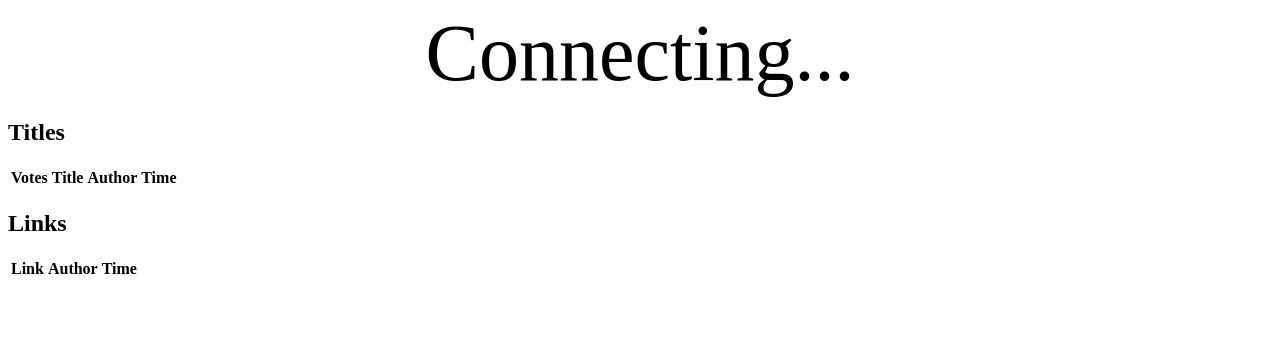
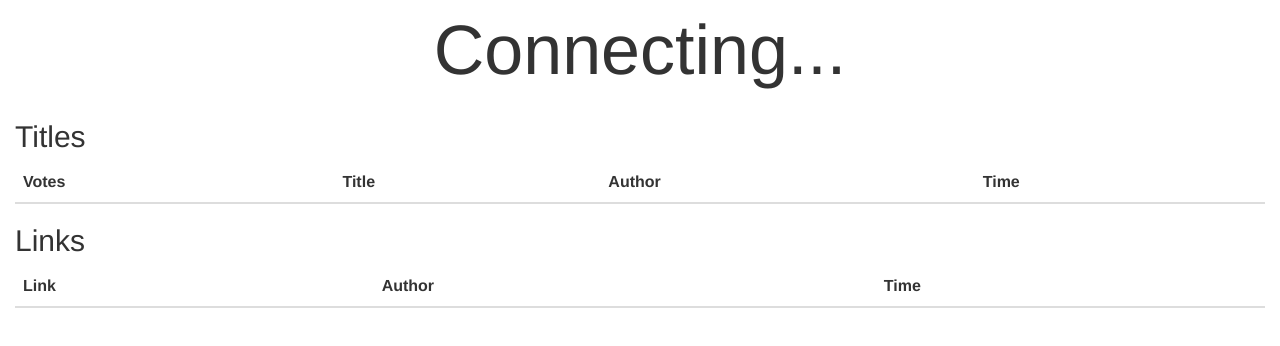
Before and after one commit to cliss/accidentalbot, a website: page webclient/showbot.html in a window 1280 px wide. Drawn offline with nearby package versions, Linux system fonts and the light colour scheme.

Commit message:
Add bootstrap and style the tables so they're more readable

```diff
--- a/webclient/showbot.html
+++ b/webclient/showbot.html
@@ -5,8 +5,10 @@
         <script src="http://cdnjs.cloudflare.com/ajax/libs/handlebars.js/1.3.0/handlebars.min.js"></script>
         <script src="showbot.js"></script>
         <script src="http://cdnjs.cloudflare.com/ajax/libs/moment.js/2.6.0/moment.min.js"></script>
+		<script src="http://maxcdn.bootstrapcdn.com/bootstrap/3.2.0/js/bootstrap.min.js"></script>
+		<link rel="stylesheet" href="http://maxcdn.bootstrapcdn.com/bootstrap/3.2.0/css/bootstrap.min.css"></link>
     </head>
-    <body>
+    <body class="container-fluid">
         <script id="titleRow" type="text/x-handlebars-template">
             <tr data-id="{{id}}">
                 <td><span class="votes">{{votes}}</span>&nbsp;<a class="vote" href="#" onclick="return Showbot.Bot.voteHandler(this);">+1</a></td>
@@ -30,7 +32,7 @@
         </div>
 
         <h2>Titles</h2>
-        <table class="titles">
+        <table class="titles table table-striped">
             <thead>
                 <tr>
                     <th>Votes</th>
@@ -44,7 +46,7 @@
         </table>
 
         <h2>Links</h2>
-        <table class="links">
+        <table class="links table">
             <thead>
                 <tr>
                     <th>Link</th>
```
